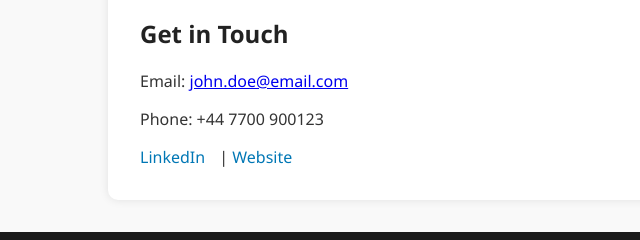
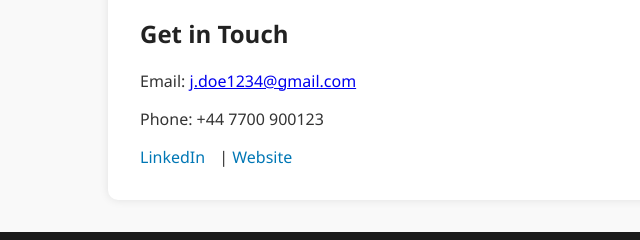
Before and after one commit to bns683/WAD_1st_example_website, a plain HTML site: page contact.html in a window 1280 px wide. Shown: the part 175-415 px from the top of the page, 0-640 px from the left. Drawn offline with Linux system fonts and the light colour scheme.

Commit message:
Refactor contact.html structure and update email

```diff
--- a/contact.html
+++ b/contact.html
@@ -20,8 +20,9 @@
 
   <main>
     <h2>Get in Touch</h2>
-  <p>Email: <a href="mailto:john.doe@email.com">john.doe@email.com</a></p>
+    <p>Email: <a href="mailto:j.doe1234@gmail.com">j.doe1234@gmail.com</a></p>
     <p>Phone: +44 7700 900123</p>
+
     <div class="contact-links">
       <a href="https://linkedin.com/in/johndoe" target="_blank">LinkedIn</a> |
       <a href="https://johndoedigital.com" target="_blank">Website</a>
```
Lines whose indentation alone changed are shown as unchanged.
